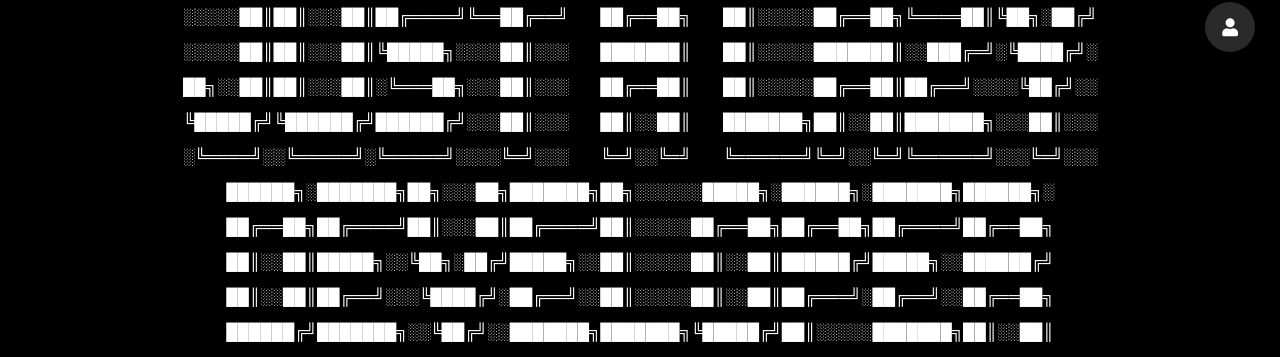
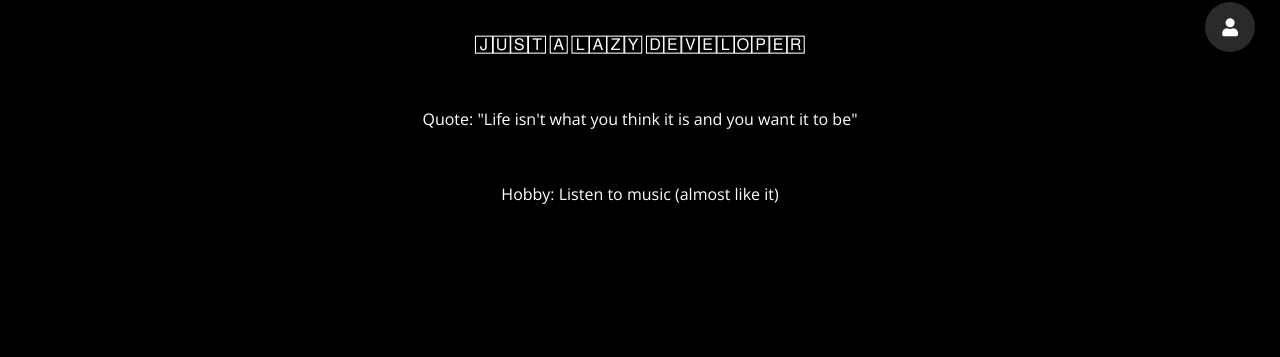
Before and after one commit to bm-hien/bm-hien.github.io, a plain HTML site: page index.html in a window 1280 px wide. Shown: the part 443-800 px from the top of the page. Drawn offline with nearby package versions, Linux system fonts and the light colour scheme.

Commit message:
Update index.html

```diff
--- a/index.html
+++ b/index.html
@@ -45,20 +45,7 @@
             <div id="_home" class="component _show _full_show">
                 <div id="avatar" class="_hover"></div>
                 <h1 id="title">Bmhien</h1>
-                <p id="about">
-░░░░░██╗██╗░░░██╗░██████╗████████╗  ░█████╗░  ██╗░░░░░░█████╗░███████╗██╗░░░██╗
-░░░░░██║██║░░░██║██╔════╝╚══██╔══╝  ██╔══██╗  ██║░░░░░██╔══██╗╚════██║╚██╗░██╔╝
-░░░░░██║██║░░░██║╚█████╗░░░░██║░░░  ███████║  ██║░░░░░███████║░░███╔═╝░╚████╔╝░
-██╗░░██║██║░░░██║░╚═══██╗░░░██║░░░  ██╔══██║  ██║░░░░░██╔══██║██╔══╝░░░░╚██╔╝░░
-╚█████╔╝╚██████╔╝██████╔╝░░░██║░░░  ██║░░██║  ███████╗██║░░██║███████╗░░░██║░░░
-░╚════╝░░╚═════╝░╚═════╝░░░░╚═╝░░░  ╚═╝░░╚═╝  ╚══════╝╚═╝░░╚═╝╚══════╝░░░╚═╝░░░
-
-██████╗░███████╗██╗░░░██╗███████╗██╗░░░░░░█████╗░██████╗░███████╗██████╗░
-██╔══██╗██╔════╝██║░░░██║██╔════╝██║░░░░░██╔══██╗██╔══██╗██╔════╝██╔══██╗
-██║░░██║█████╗░░╚██╗░██╔╝█████╗░░██║░░░░░██║░░██║██████╔╝█████╗░░██████╔╝
-██║░░██║██╔══╝░░░╚████╔╝░██╔══╝░░██║░░░░░██║░░██║██╔═══╝░██╔══╝░░██╔══██╗
-██████╔╝███████╗░░╚██╔╝░░███████╗███████╗╚█████╔╝██║░░░░░███████╗██║░░██║
-╚═════╝░╚══════╝░░░╚═╝░░░╚══════╝╚══════╝░╚════╝░╚═╝░░░░░╚══════╝╚═╝░░╚═╝</p>
+                <p id="about">🄹🅄🅂🅃 🄰 🄻🄰🅉🅈 🄳🄴🅅🄴🄻🄾🄿🄴🅁</p>
                 <p id="about">Quote: "Life isn't what you think it is and you want it to be"</p>
                 <p id="about">Hobby: Listen to music (almost like it)</p>
 
```
